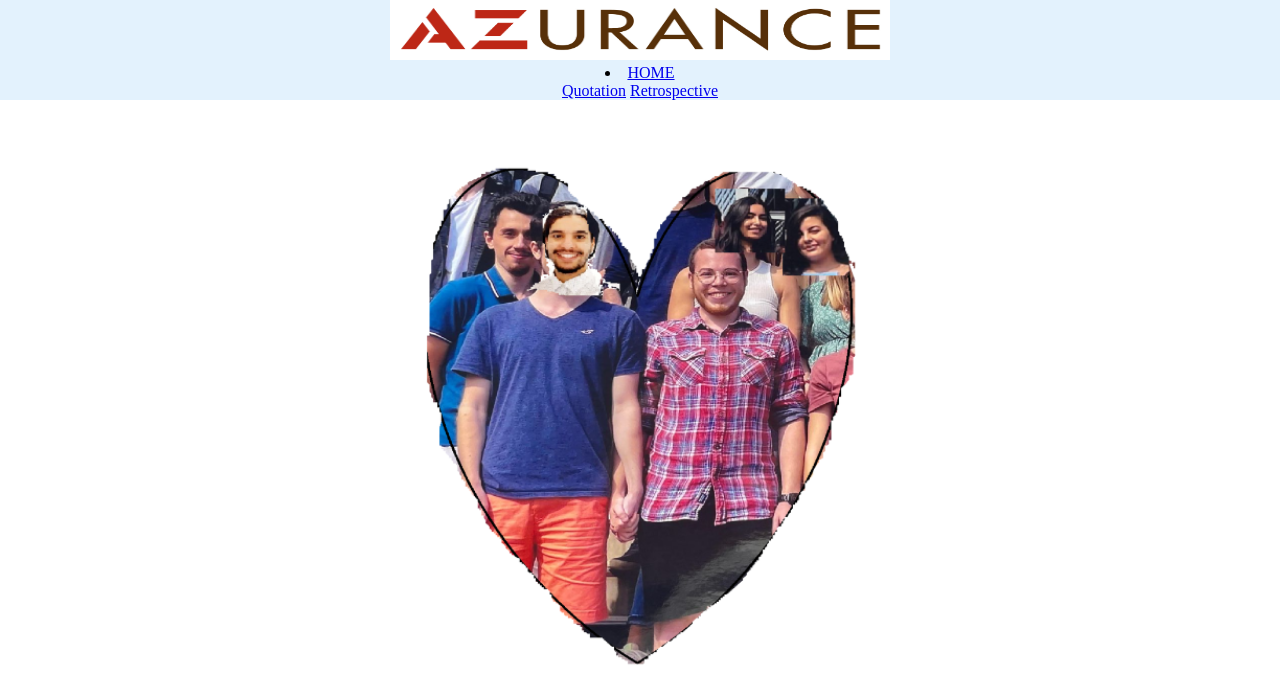
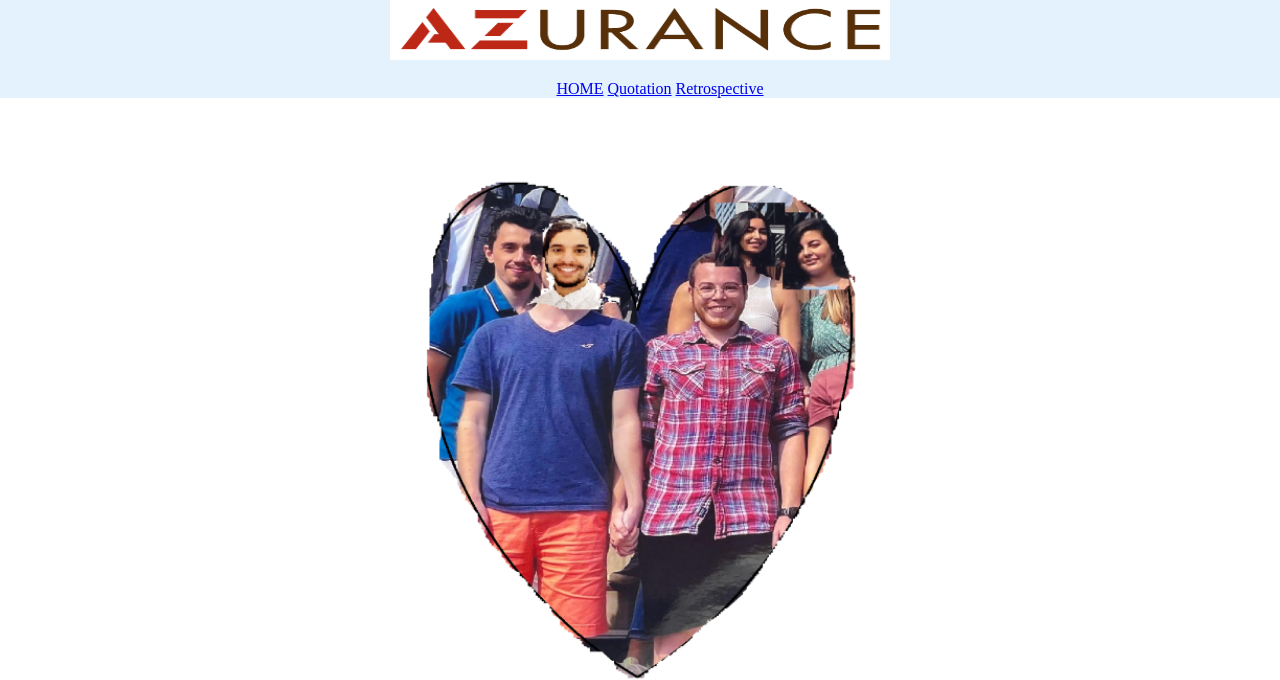
Before and after one commit to oualid-ben/Azurance_V1, a Django app: page / in a window 1280 px wide. Shown: the top 680 px of the page. Run offline with Django 3.2, Linux system fonts and the light colour scheme.

Commit message:
Mise à jour front end

```diff
--- a/RainyDaysHero/static/RainyDaysHero/css/menu.css
+++ b/RainyDaysHero/static/RainyDaysHero/css/menu.css
@@ -7,12 +7,9 @@
 .navbar-brand{
     width: 100%;
     height: auto;
+    padding: 20px;
     text-align: center;
     position: relative;
-}
-
-nav ul{
-    list-style-type: none;
 }
 
 .home{
--- a/RainyDaysHero/templates/RainyDaysHero/base-second.html
+++ b/RainyDaysHero/templates/RainyDaysHero/base-second.html
@@ -28,20 +28,10 @@
 
     <div class="collapse navbar-collapse justify-content-between" id="nav">
 
-        <li class="nav-item" >
-
+      <ul class="navbar-nav">
         <a class="home" href="/rdh" onclick="location.replace('/rdh/home'),'_top'">HOME</a>
-
-        </li>
-
-          <a class="dropdown-itema" href="/rdh/quotation" onclick="location.replace('/rdh/quotation'),'_top'">Quotation</a>
-          <a class="dropdown-item" href="/rdh/retrospective" onclick="location.replace('/rdh/retrospective'),'_top'">Retrospective</a>
-
-          </div>
-
-        </div>
-
-
+        <a class="dropdown-itema" href="/rdh/quotation" onclick="location.replace('/rdh/quotation'),'_top'">Quotation</a>
+        <a class="dropdown-item" href="/rdh/retrospective" onclick="location.replace('/rdh/retrospective'),'_top'">Retrospective</a>
       </ul>
 
     </div>
```
